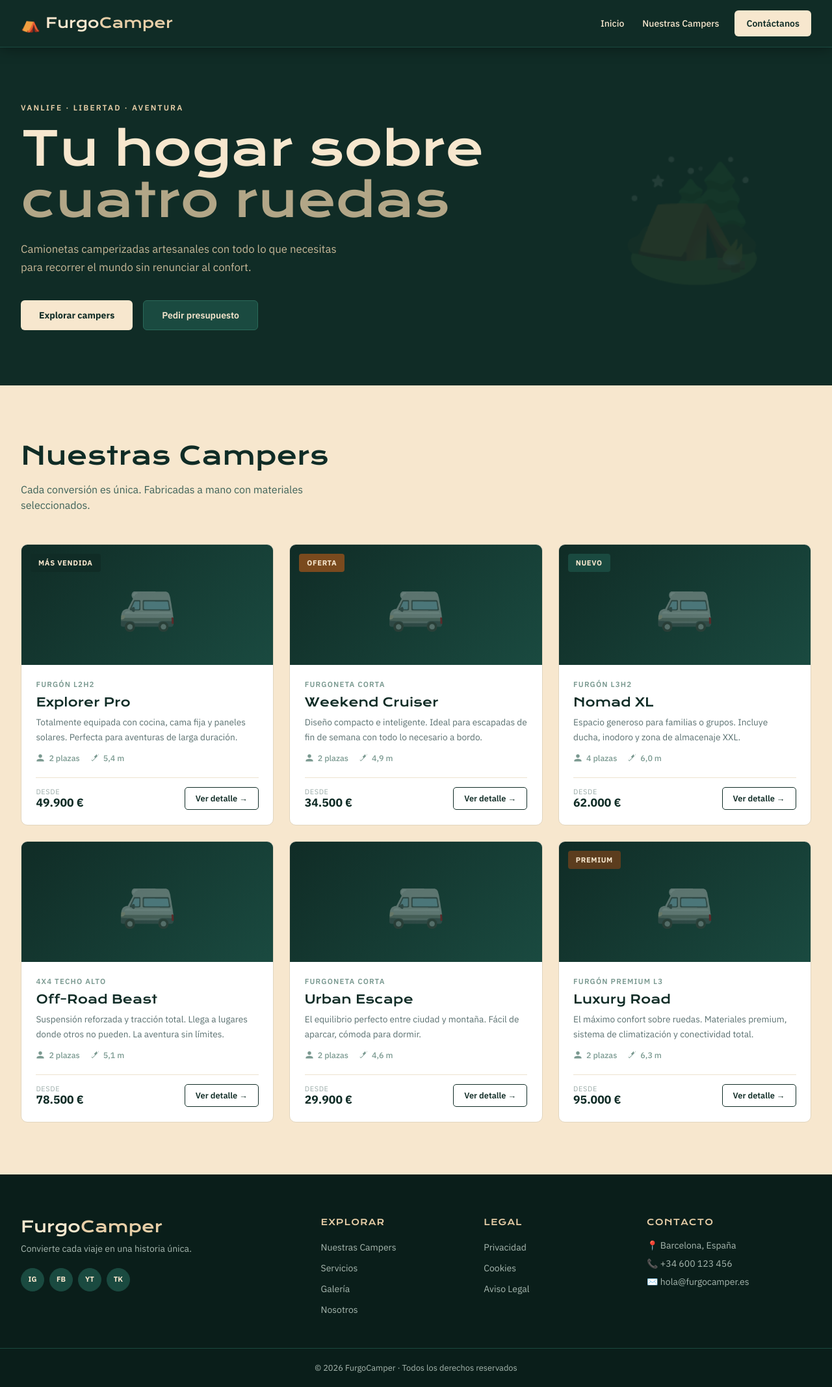
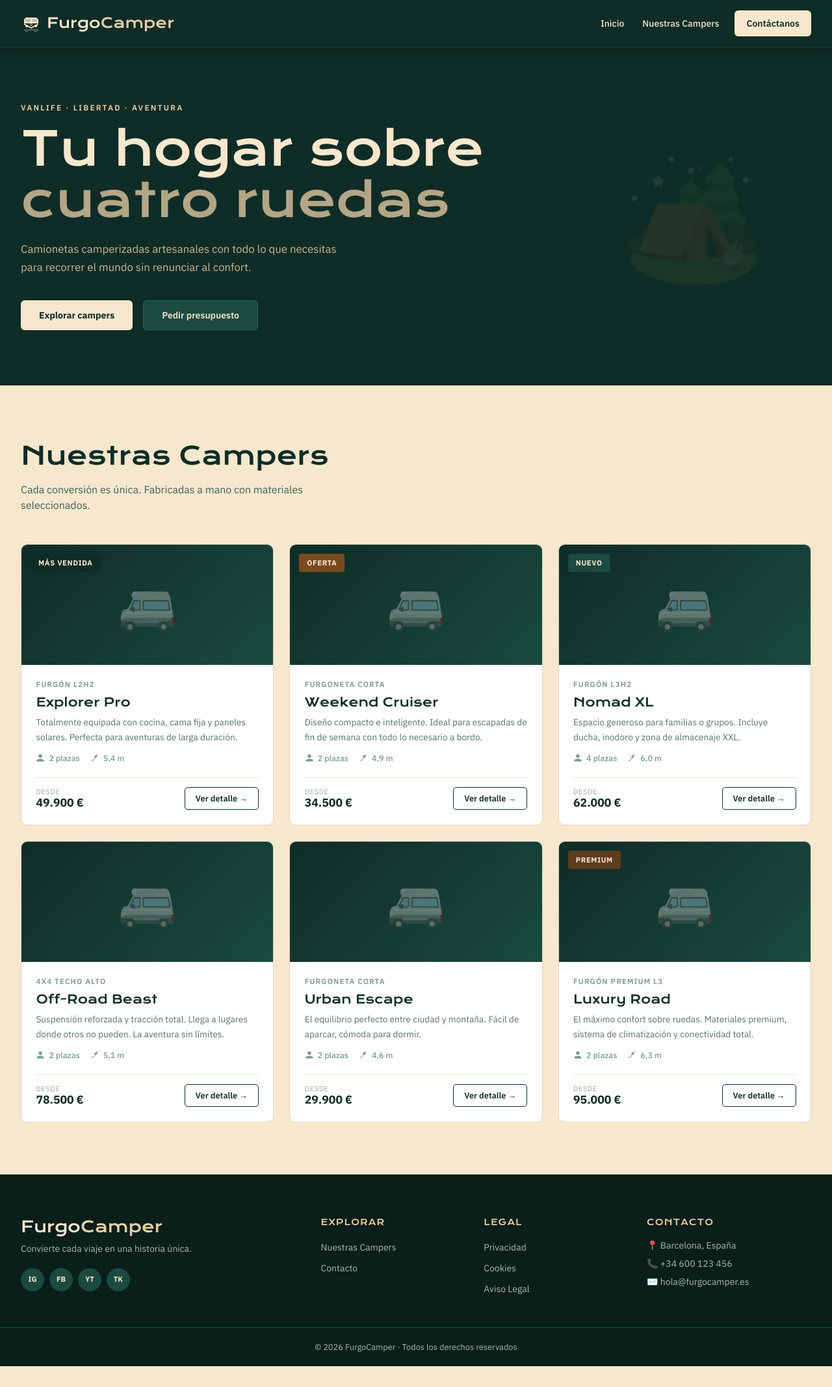
Before and after one commit to Frank20060/furgonetascamper, a Next.js app: page / in a window 1280 px wide. Shown: the whole page at 65% size. After the commit the page ends 2102 px from the top, so only its background shows below. Built offline with nearby package versions, Linux system fonts and the light colour scheme.

Commit message:
icono y footer

```diff
--- a/app/_components/Footer.js
+++ b/app/_components/Footer.js
@@ -28,9 +28,7 @@ export default function Footer() {
           <ul className="flex flex-col gap-2">
             {[
               ["Nuestras Campers", "/campers"],
-              ["Servicios", "/servicios"],
-              ["Galería", "/galeria"],
-              ["Nosotros", "/nosotros"],
+              ["Contacto", "/contacto"]
             ].map(([l, h]) => (
               <li key={h}>
                 <a href={h} className="text-sm text-[#a8b8b0] hover:text-[#F7E7CE] transition-colors duration-200">
@@ -46,11 +44,11 @@ export default function Footer() {
           <h4 className="font-heading text-[.8rem] tracking-[.08em] uppercase text-[#e8cfa8] mb-4">Legal</h4>
           <ul className="flex flex-col gap-2">
             {[
-              ["Privacidad", "/privacidad"],
-              ["Cookies", "/cookies"],
-              ["Aviso Legal", "/aviso-legal"],
+              ["Privacidad", "/"],
+              ["Cookies", "/"],
+              ["Aviso Legal", "/"],
             ].map(([l, h]) => (
-              <li key={h}>
+              <li key={l}>
                 <a href={h} className="text-sm text-[#a8b8b0] hover:text-[#F7E7CE] transition-colors duration-200">
                   {l}
                 </a>
--- a/app/_components/Navbar.js
+++ b/app/_components/Navbar.js
@@ -8,7 +8,7 @@ export default function Navbar() {
           aria-label="FurgoCamper inicio"
           className="flex items-center gap-2 text-[#F7E7CE] font-heading text-[1.35rem] whitespace-nowrap transition-opacity duration-300 hover:opacity-80"
         >
-          <span className="text-[1.5rem]">⛺</span>
+          <img src="/favicon.svg" alt="Logo" className="h-8 w-auto" />
           <span>
             Furgo<em className="not-italic text-[#e8cfa8]">Camper</em>
           </span>
--- a/app/layout.js
+++ b/app/layout.js
@@ -19,6 +19,9 @@ export const metadata = {
   title: "FurgoCamper | Camionetas Camperizadas de Lujo",
   description: "Descubre nuestra colección de camionetas camperizadas artesanales. Aventura, libertad y confort en cada kilómetro.",
   keywords: "camper, furgoneta, camperizada, aventura, viaje, vanlife",
+  icons: {
+    icon: "/favicon.svg",
+  },
 };
 
 export default function RootLayout({ children }) {
```
Also changed, not shown: public/favicon.svg (added), 1 other file (tests, documents, lock files or other folders).
